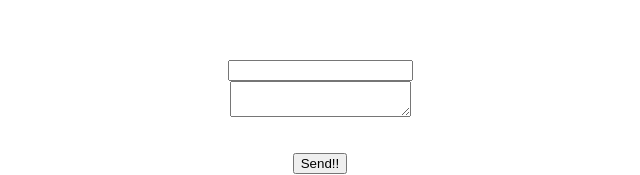
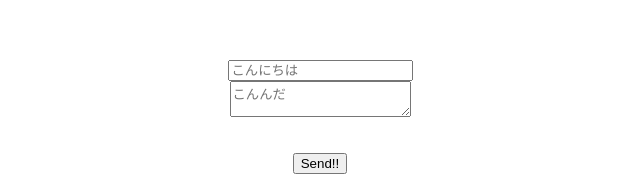
Before and after one commit to dataqueen-center/context_form, a Next.js app: page / in a window 1280 px wide. Shown: the part 218-393 px from the top of the page, without its empty margins (320-960 px from the left). Built offline with nearby package versions, Linux system fonts and the light colour scheme.

Commit message:
add ui parts

```diff
--- a/components/atoms/InputField.tsx
+++ b/components/atoms/InputField.tsx
@@ -14,7 +14,7 @@ export const InputField: React.FC<InputFieldProps> = ({
   const updateText = useUpdateText(dispatch)
   return (
     <div className="container">
-      <input onChange={updateText}></input>
+      <input onChange={updateText} placeholder={initial_text}></input>
       {text}
 
       <style jsx>{``}</style>
--- a/components/atoms/TextField.tsx
+++ b/components/atoms/TextField.tsx
@@ -17,7 +17,7 @@ export const TextField: React.FC<TextFieldProps> = ({
   return (
 
     <div className="container">
-      <textarea onChange={updateText}/>
+      <textarea onChange={updateText} placeholder={initial_text}/>
       {text}
       <style jsx>{``}</style>
     </div>
```
Also changed, not shown: components/molecules/ContactForm.tsx (added, +20 -0 lines).
